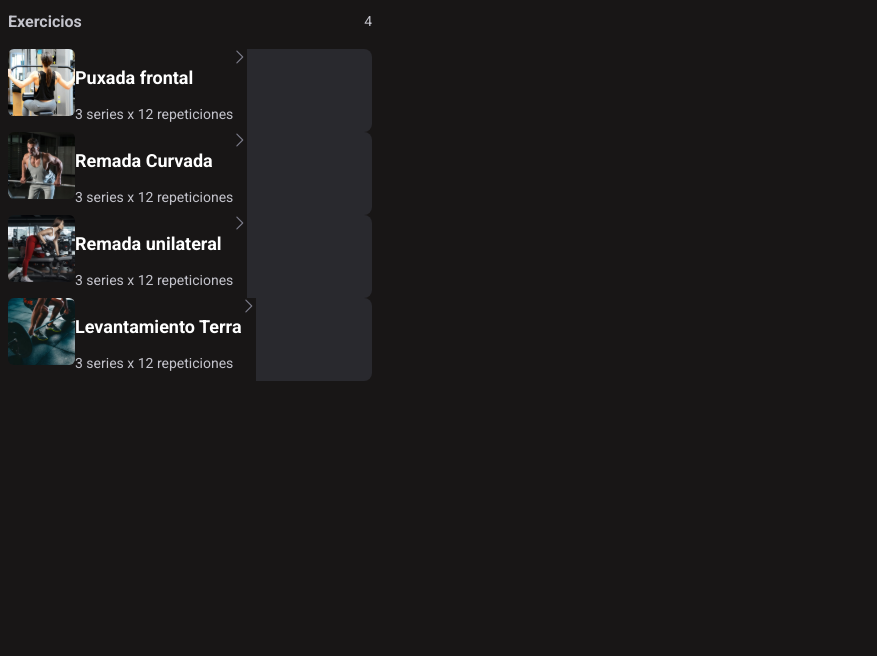
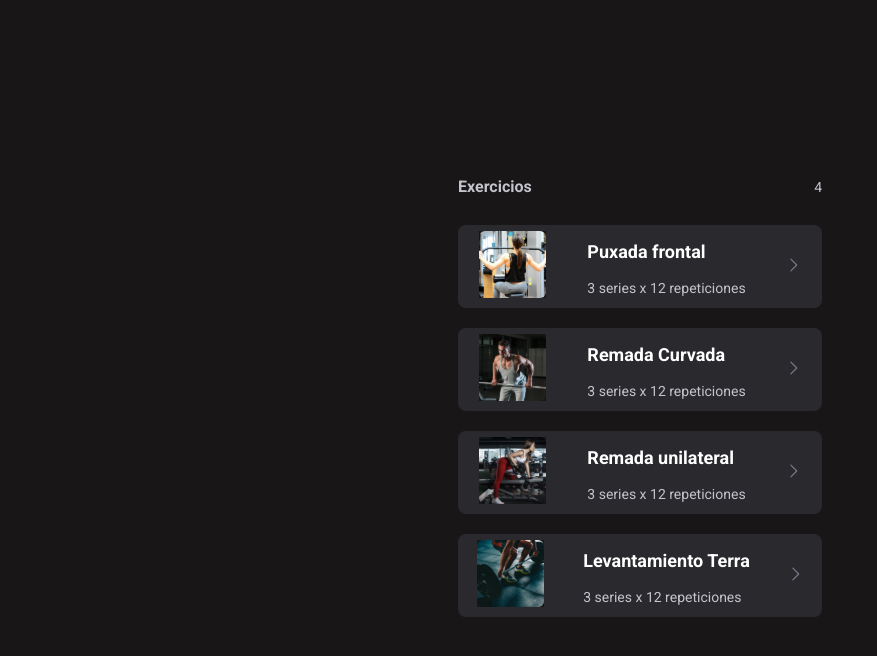
Before and after one commit to HuascarGutierrez/Final-Ejercicios-Template, a React (Vite) app: page / in a window 1280 px wide. Shown: the top 656 px of the page, without its empty margins (0-877 px from the left). Built offline with nearby package versions, Linux system fonts and the light colour scheme.

Commit message:
template listaejercicios completo

```diff
--- a/src/App.css
+++ b/src/App.css
@@ -2,4 +2,12 @@
   font-family: 'Merriweather Sans', sans-serif;
   font-family: 'Roboto', sans-serif;
   background-color: #181616;
+  height: max-content;
 }
+div {
+  background-color: transparent;
+}
+body {
+  display: flex;
+  justify-content: center;
+}
--- a/src/atoms/styles/Flecha.css
+++ b/src/atoms/styles/Flecha.css
@@ -1,4 +1,5 @@
 .flechaButton {
     width: 14px;
     height: 14px;
+    background-color: transparent;
 }
--- a/src/atoms/styles/NameEx.css
+++ b/src/atoms/styles/NameEx.css
@@ -2,4 +2,5 @@
     font-weight: 700;
     font-size: 18px;
     color: #FFFFFF;
+    background-color: transparent;
 }
--- a/src/atoms/styles/Serie.css
+++ b/src/atoms/styles/Serie.css
@@ -2,4 +2,5 @@
     font-weight: 400;
     font-size: 14px;
     color: #C4C4CC;
+    background-color: transparent;
 }
--- a/src/index.css
+++ b/src/index.css
@@ -0,0 +1,7 @@
+body {
+    width: 100vw;
+    height: 100vh;
+    padding: 0;
+    margin: 0;
+    box-sizing: border-box;
+}
--- a/src/organisms/styles/Ejercicio.css
+++ b/src/organisms/styles/Ejercicio.css
@@ -5,4 +5,7 @@
     flex-direction: row;
     background-color: #29292E;
     border-radius: 8px;
+    justify-content: space-around;
+    align-items: center;
+    margin: 10px;
 }
--- a/src/templates/ListaEjercicios.jsx
+++ b/src/templates/ListaEjercicios.jsx
@@ -4,9 +4,10 @@ import Top from '../molecules/Top'
 import Ejercicio from '../organisms/Ejercicio'
 import { ejercicios } from '../assets/ExercisesAPI'
 
+import './styles/ListaEjercicios.css'
 function ListaEjercicios() {
   return (
-    <div>
+    <div className='lista'>
       <Top/>
       {
         ejercicios.map(
--- /dev/null
+++ b/src/templates/styles/ListaEjercicios.css
@@ -0,0 +1,8 @@
+.lista {
+    height: 100vh;
+    width: 100vw;
+    display: flex;
+    flex-direction: column;
+    align-items: center;
+    justify-content: center;
+}
```
